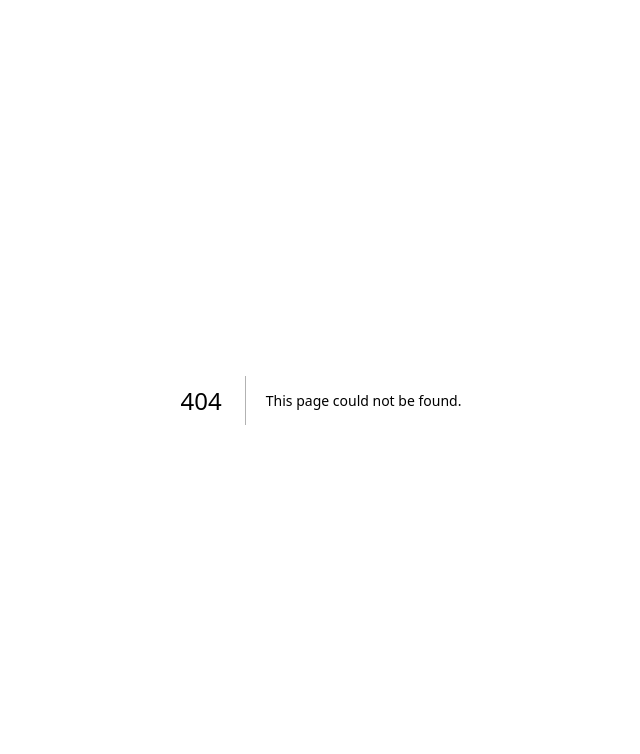
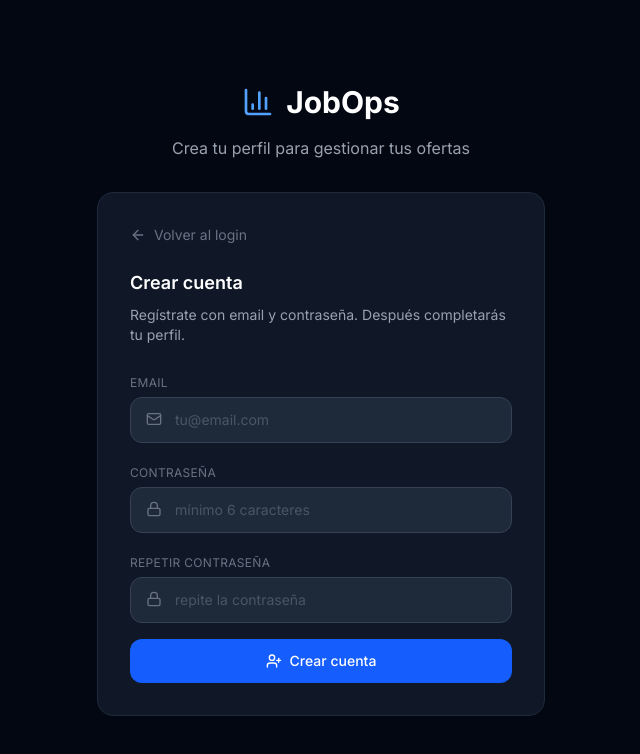
Before and after one commit to Saquero/JobOps, a Next.js app: page /register in a window 1280 px wide. Before the commit this address had no page. Shown: the top 754 px of the page, without its empty margins (319-959 px from the left). Built offline with nearby package versions, Linux system fonts and the light colour scheme; no server answers.

Commit message:
feat: add register page

```diff
--- a/src/app/login/page.tsx
+++ b/src/app/login/page.tsx
@@ -140,12 +140,11 @@ export default function LoginPage() {
           </button>
 
           <button
-            onClick={register}
+            onClick={() => router.push("/register")}
             disabled={loading || !email.trim() || !password.trim()}
             className="w-full flex items-center justify-center gap-2 bg-gray-800 hover:bg-gray-700 disabled:opacity-50 disabled:cursor-not-allowed py-3 rounded-xl text-sm font-medium transition-colors text-white"
           >
-            <UserPlus size={16} />
-            Crear cuenta
+            <UserPlus size={16} /> Crear cuenta
           </button>
         </div>
       </div>
--- /dev/null
+++ b/src/app/register/page.tsx
@@ -0,0 +1,165 @@
+"use client"
+
+import { useState } from "react"
+import { supabase } from "@/lib/supabase"
+import { BarChart3, Loader2, Mail, Lock, UserPlus, ArrowLeft, CheckCircle } from "lucide-react"
+import { useRouter } from "next/navigation"
+import Link from "next/link"
+
+export default function RegisterPage() {
+  const router = useRouter()
+
+  const [email, setEmail] = useState("")
+  const [password, setPassword] = useState("")
+  const [repeatPassword, setRepeatPassword] = useState("")
+  const [loading, setLoading] = useState(false)
+  const [created, setCreated] = useState(false)
+  const [error, setError] = useState<string | null>(null)
+
+  async function register() {
+    setError(null)
+
+    if (!email.trim() || !password.trim() || !repeatPassword.trim()) {
+      setError("Completa todos los campos.")
+      return
+    }
+
+    if (password.length < 6) {
+      setError("La contraseña debe tener mínimo 6 caracteres.")
+      return
+    }
+
+    if (password !== repeatPassword) {
+      setError("Las contraseñas no coinciden.")
+      return
+    }
+
+    setLoading(true)
+
+    const { error } = await supabase.auth.signUp({
+      email: email.trim(),
+      password
+    })
+
+    if (error) {
+      setError(error.message)
+      setLoading(false)
+      return
+    }
+
+    setCreated(true)
+    setLoading(false)
+
+    setTimeout(() => {
+      router.push("/perfil")
+    }, 900)
+  }
+
+  return (
+    <div className="min-h-screen bg-gray-950 flex items-center justify-center p-4">
+      <div className="w-full max-w-md">
+        <div className="text-center mb-8">
+          <div className="flex items-center justify-center gap-3 mb-4">
+            <BarChart3 className="text-blue-400" size={32} />
+            <span className="text-3xl font-bold text-white">JobOps</span>
+          </div>
+          <p className="text-gray-400">Crea tu perfil para gestionar tus ofertas</p>
+        </div>
+
+        <div className="bg-gray-900 rounded-2xl p-8 border border-gray-800">
+          {!created ? (
+            <>
+              <Link
+                href="/login"
+                className="inline-flex items-center gap-2 text-sm text-gray-500 hover:text-gray-300 mb-6 transition-colors"
+              >
+                <ArrowLeft size={16} />
+                Volver al login
+              </Link>
+
+              <h2 className="text-lg font-semibold text-white mb-2">Crear cuenta</h2>
+              <p className="text-sm text-gray-400 mb-6">
+                Regístrate con email y contraseña. Después completarás tu perfil.
+              </p>
+
+              <div className="mb-4">
+                <label className="text-xs text-gray-500 uppercase tracking-wide">Email</label>
+                <div className="relative mt-1">
+                  <Mail size={16} className="absolute left-4 top-3.5 text-gray-500" />
+                  <input
+                    type="email"
+                    value={email}
+                    onChange={e => setEmail(e.target.value)}
+                    placeholder="tu@email.com"
+                    className="w-full bg-gray-800 border border-gray-700 rounded-xl pl-11 pr-4 py-3 text-sm text-white placeholder-gray-600 focus:outline-none focus:border-blue-500"
+                  />
+                </div>
+              </div>
+
+              <div className="mb-4">
+                <label className="text-xs text-gray-500 uppercase tracking-wide">Contraseña</label>
+                <div className="relative mt-1">
+                  <Lock size={16} className="absolute left-4 top-3.5 text-gray-500" />
+                  <input
+                    type="password"
+                    value={password}
+                    onChange={e => setPassword(e.target.value)}
+                    placeholder="mínimo 6 caracteres"
+                    className="w-full bg-gray-800 border border-gray-700 rounded-xl pl-11 pr-4 py-3 text-sm text-white placeholder-gray-600 focus:outline-none focus:border-blue-500"
+                  />
+                </div>
+              </div>
+
+              <div className="mb-4">
+                <label className="text-xs text-gray-500 uppercase tracking-wide">Repetir contraseña</label>
+                <div className="relative mt-1">
+                  <Lock size={16} className="absolute left-4 top-3.5 text-gray-500" />
+                  <input
+                    type="password"
+                    value={repeatPassword}
+                    onChange={e => setRepeatPassword(e.target.value)}
+                    onKeyDown={e => e.key === "Enter" && register()}
+                    placeholder="repite la contraseña"
+                    className="w-full bg-gray-800 border border-gray-700 rounded-xl pl-11 pr-4 py-3 text-sm text-white placeholder-gray-600 focus:outline-none focus:border-blue-500"
+                  />
+                </div>
+              </div>
+
+              {error && (
+                <div className="text-xs text-red-400 bg-red-900/20 rounded-lg px-3 py-2 mb-4">
+                  {error}
+                </div>
+              )}
+
+              <button
+                onClick={register}
+                disabled={loading}
+                className="w-full flex items-center justify-center gap-2 bg-blue-600 hover:bg-blue-700 disabled:opacity-50 disabled:cursor-not-allowed py-3 rounded-xl text-sm font-medium transition-colors text-white"
+              >
+                {loading ? (
+                  <>
+                    <Loader2 size={16} className="animate-spin" />
+                    Creando cuenta...
+                  </>
+                ) : (
+                  <>
+                    <UserPlus size={16} />
+                    Crear cuenta
+                  </>
+                )}
+              </button>
+            </>
+          ) : (
+            <div className="text-center py-4">
+              <CheckCircle className="text-green-400 mx-auto mb-4" size={48} />
+              <h2 className="text-lg font-semibold text-white mb-2">Cuenta creada</h2>
+              <p className="text-sm text-gray-400">
+                Redirigiendo a tu perfil...
+              </p>
+            </div>
+          )}
+        </div>
+      </div>
+    </div>
+  )
+}
```
